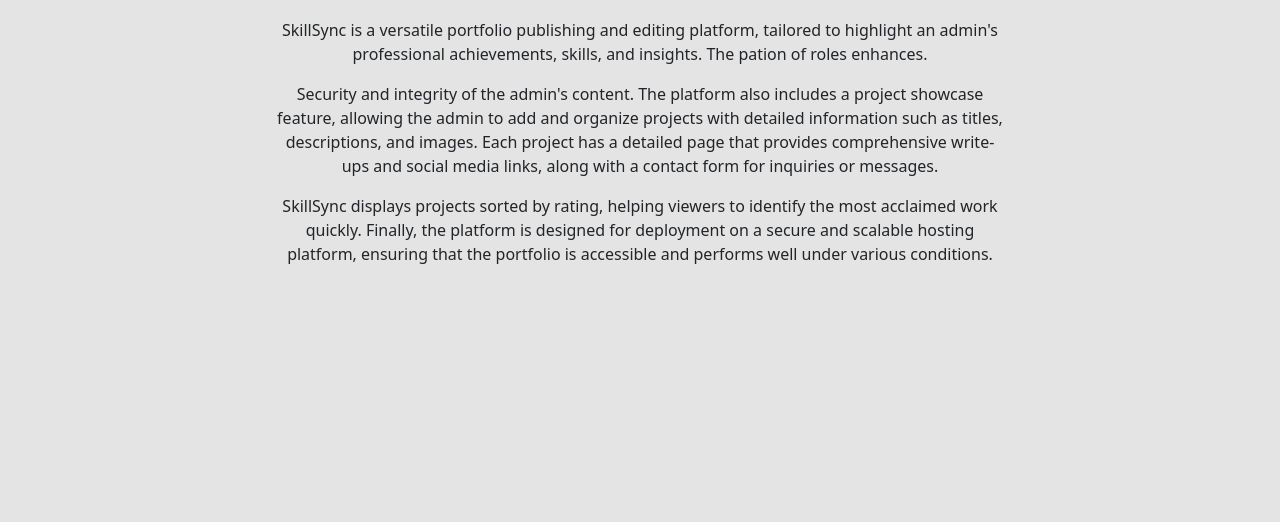
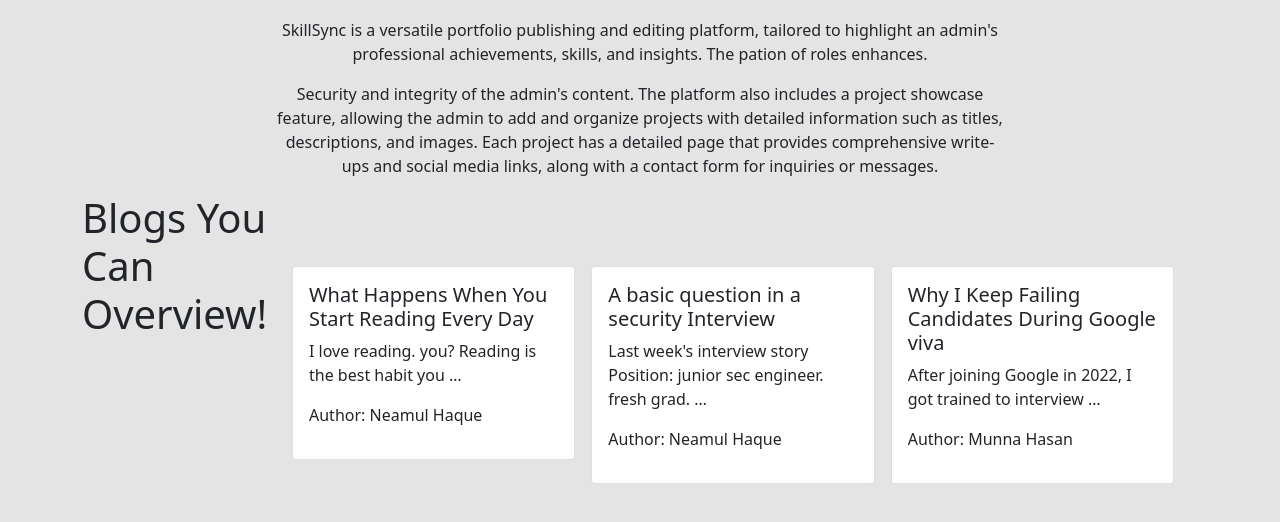
Before and after one commit to neamul-haq/Django-SkillSync, a Django app: page / in a window 1280 px wide. Shown: the part 197-719 px from the top of the page. Run offline with Django 5.2, Linux system fonts and the light colour scheme; data comes from the database, SQL or seed files in the repository.

Commit message:
blogs added in home page

```diff
--- a/SkillSync/views.py
+++ b/SkillSync/views.py
@@ -11,7 +11,8 @@
     return render(request, 'projects.html', {'data' : data})
 
 def home(request):
-    return render(request, 'home.html')
+    data = Post.objects.all()
+    return render(request, 'home.html', {'data' : data})
 
 def category_list(request):
     categories = Project.CATEGORY_CHOICES
--- a/templates/home.html
+++ b/templates/home.html
@@ -20,16 +20,30 @@
                     page that provides comprehensive write-ups and social media links, along with a contact form for
                     inquiries or messages.
                 </p>
-                <p>
-                    SkillSync displays projects sorted by rating, helping
-                    viewers to identify the most acclaimed work quickly. Finally, the platform
-                    is designed for deployment on a secure and scalable hosting platform,
-                    ensuring that the portfolio is accessible and performs well under various
-                    conditions.
-                </p>
             </div>
         </div>
     </div>
 </div>
-
+<div class="container">
+  <div class="d-flex justify-content-center">
+    <h1>Blogs You Can Overview!</h1>
+    <div class="col-10 p-3">
+      <div class="d-flex flex-wrap justify-content-center pt-5">
+        {% for post in data %}
+        <div class="col-sm-4">
+          <div class="card m-2">
+            <div class="card-body">
+              <h5 class="card-title">
+                <a href="{% url 'detail_post' post.id %}" class="text-decoration-none text-dark" target="_blank">{{ post.title }}</a>
+              </h5>
+              <p class="card-text">{{ post.content|truncatewords:10 }}</p>
+              <p>Author: {{ post.author.first_name }} {{ post.author.last_name }}</p>
+            </div>
+          </div>
+        </div>
+        {% endfor %}
+      </div>
+    </div>
+  </div>
+</div>
 {% endblock %}
```
